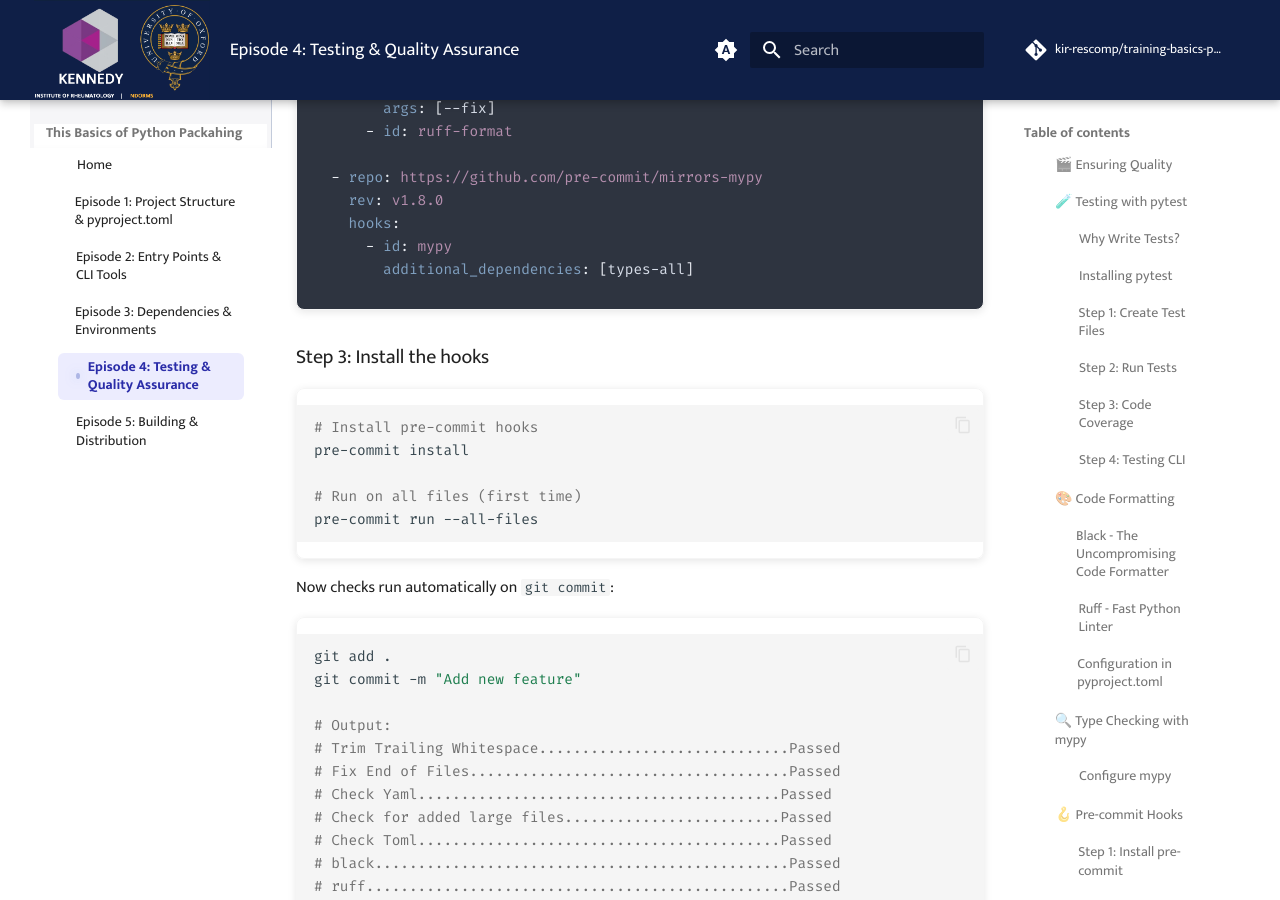
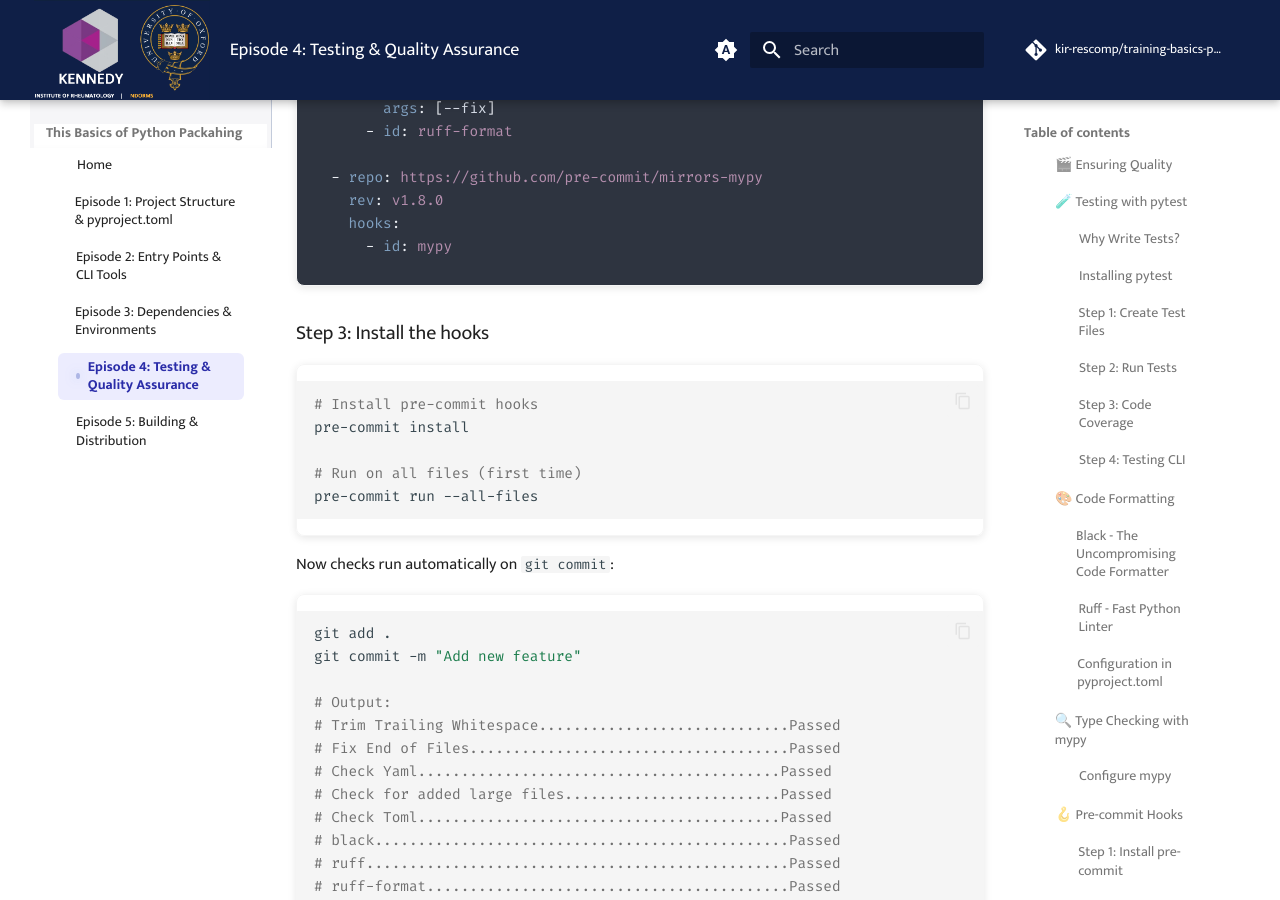
Before and after one commit to kir-rescomp/training-basics-python-packaging, an MkDocs documentation site: the page built from docs/episode-04.md, in a window 1280 px wide and 900 px high, scrolled down 10642 px. Built offline with MkDocs 1.6.1 and Material for MkDocs 9.7.7, drawn with Linux system fonts in a browser that asks for light colours; comment, search, counter and statistics services are not loaded.

Commit message:
remove additional_dependencies from .pre-commit-config.yaml

````diff
--- a/docs/episode-04.md
+++ b/docs/episode-04.md
@@ -462,7 +462,7 @@ repos:
     rev: v1.8.0
     hooks:
       - id: mypy
-        additional_dependencies: [types-all]
+
 ```
 </div>
 
````
